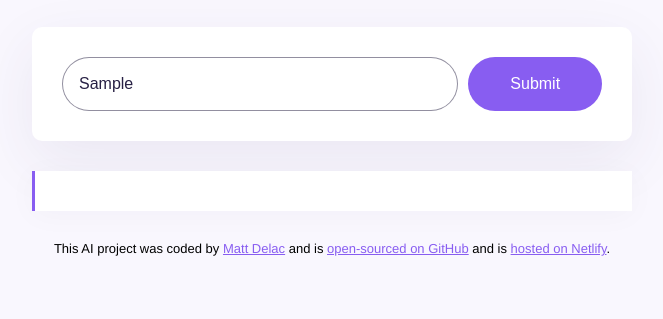
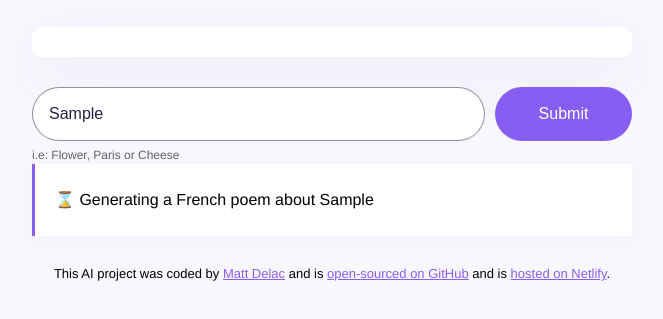
Before and after one commit to DryadNymph/french-poem-generator, a plain HTML site: page index.html in a window 1280 px wide. Both pictures are taken after typing "Sample" into the empty fields and a click on the input 843 px from the left and 261 px from the top of the page. Shown: the part 177-496 px from the top of the page, without its empty margins (308-971 px from the left). Drawn offline with nearby package versions, Linux system fonts and the light colour scheme; no server answers.

Commit message:
improved the User Experience

```diff
--- a/index.html
+++ b/index.html
@@ -15,10 +15,11 @@
       </header>
 
       <main>
+        <div class="form-container"></div>
         <form id="poem-generator-form">
           <input
             type="text"
-            placeholder="Enter the topic of the French poem"
+            placeholder="Enter the topic of a French poem"
             autofocus
             required
             autocomplete="off"
@@ -27,7 +28,8 @@
           />
           <input type="submit" class="submit-button" />
         </form>
-        <div class="poem" id="poem"></div>
+        <div class="hint">i.e: Flower, Paris or Cheese</div>
+        <div class="poem hidden" id="poem"></div>
       </main>
 
       <footer>
--- a/src/index.js
+++ b/src/index.js
@@ -18,6 +18,10 @@ function generatePoem(event) {
   let prompt = `User instructions are: Generate an French poem about ${instructionsInput.value}`;
   let apiURL = `https://api.shecodes.io/ai/v1/generate?prompt=${prompt}&context=${context}&key=${apiKey}`;
 
+  let poemElement = document.querySelector("#poem");
+  poemElement.classList.remove("hidden");
+  poemElement.innerHTML = `<div class="generating">⌛️ Generating a French poem about ${instructionsInput.value}</div>`;
+
   console.log("Generating poem");
   console.log(`Prompt: ${prompt}`);
   console.log(`Context: ${context}`);
--- a/src/style.css
+++ b/src/style.css
@@ -24,15 +24,23 @@ h1 {
   color: #272044;
 }
 
-form {
-  padding: 30px;
+.form-container {
   background-color: white;
+  margin-bottom: 30px;
+  border-radius: 10px;
   box-shadow: 0px 20px 60px rgba(65, 50, 100, 0.08);
-  border-radius: 10px;
-  display: flex;
-  margin-bottom: 30px;
+  padding: 15px 20px;
 }
 
+form {
+  display: flex;
+}
+.hint {
+  line-height: 1.5;
+  margin-top: 5px;
+  opacity: 0.6;
+  font-size: 12px;
+}
 .instructions {
   padding: 16px;
   border: 1px solid rgba(39, 33, 66, 0.5);
@@ -62,6 +70,9 @@ form {
   border-left: 3px solid #885df1;
   box-shadow: 0px 4px 30px 0px rgba(39, 33, 66, 0.03);
 }
+.hidden {
+  display: none;
+}
 .poem strong {
   color: #885df1;
 }
@@ -70,3 +81,17 @@ footer {
   font-size: 13px;
   margin-top: 30px;
 }
+.generating {
+  animation: blink 1s step-start 0s infinite;
+}
+
+@keyframes blink {
+  50% {
+    opacity: 0;
+  }
+}
+@-webkit-keyframes blink-animation {
+  to {
+    visibility: hidden;
+  }
+}
```
